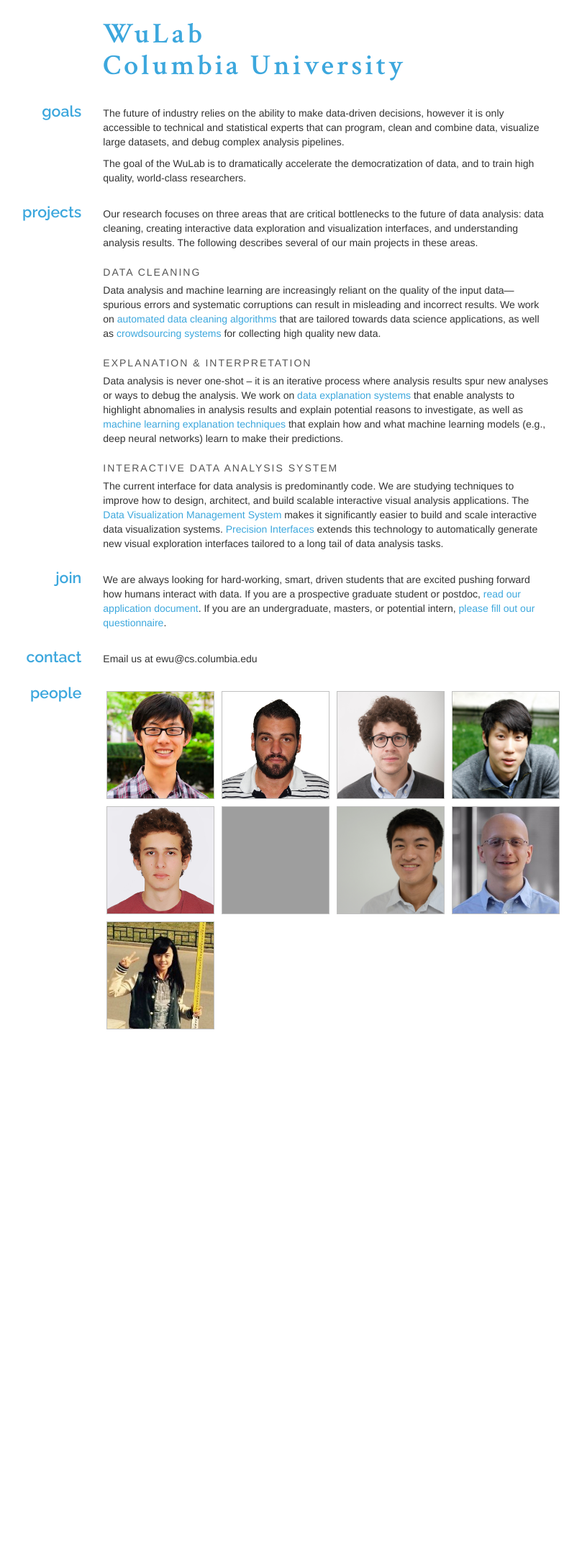
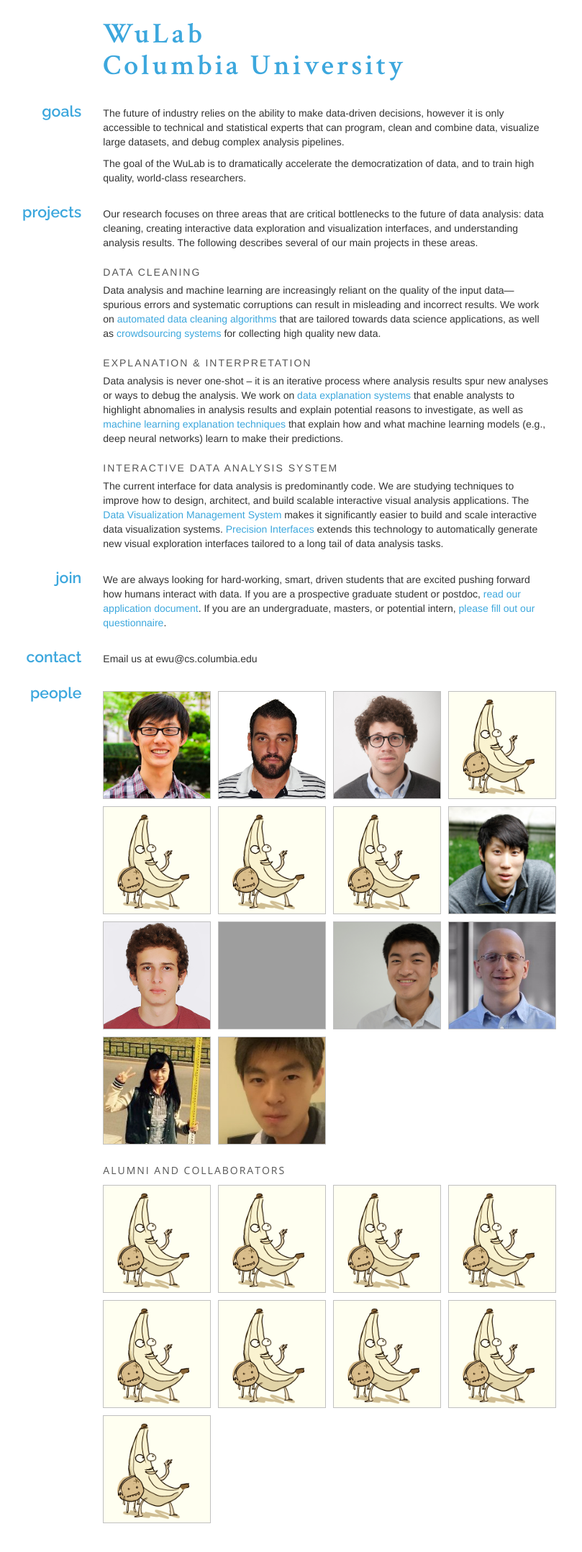
Before and after one commit to cudbg/lab, a Jekyll site: the page built from index.md, in a window 1280 px wide. Shown: the whole page at 72% size, without its empty margins (141-950 px from the left). Built offline with Jekyll 4.4.1, drawn with Linux system fonts in a browser that asks for light colours; some web fonts are replaced; before the commit the page ends 1455 px from its top, so only the background shows below that; grey boxes are pictures that could not be loaded.

Commit message:
updated list of people

```diff
--- a/_includes/people.html
+++ b/_includes/people.html
@@ -1,17 +1,21 @@
 <div class="people">
-  {% for person in {{include.people.people}} %}
-    {% if person.img %}
-    <li class="person">
-      <img class="img" style="background-image:url(./files/images/people/{{ person.img }})"></img>
-      <div class="name">
-        <a href="{{person.url}}#">{{person.name}}</a>
+  {% for person in {{include.people}} %}
+    {% assign img = {{person.img}} %}
+    {% if img == nil %} {% assign img = "noimage.png" %} {% endif %}
+
+    <span class="person">
+      <img class="img" style="background-image:url(./files/images/people/{{ img }})"></img>
+      <div class="namebox">
+        {% if person.url %}
+          <a class="name" href="{{person.url}}#">{{person.name}}</a>
+        {% else %}
+          <div class="name">{{person.name}}</div>
+        {% endif %}
         <span>{{person.role}}</span>
       </div>
-    {% else %}
-    {% endif %}
+    </span>
   {% endfor %}
-
+  <div class="clear" style="clear:both"/>
 </div>
 
-
 <link rel="stylesheet" type="text/css" href="{{ "/files/css/people.css" | relative_url }}" />
--- a/_layouts/index.html
+++ b/_layouts/index.html
@@ -60,7 +60,9 @@
 <div class="row body" >
   <div class="col-md-2 offset-md-2 stitle">people</div>
   <div class="col-md-8">
-   {% include people.html people=site.data.people %}
+    {% include people.html people=site.data.people.current %}
+    <strong>Alumni and Collaborators</strong>
+    {% include people.html people=site.data.people.alum %}
   </div>
 </div>
 
--- a/files/css/people.css
+++ b/files/css/people.css
@@ -2,11 +2,15 @@
   list-style-position:outside;
   list-style-type: none;
   font-family: 'Open Sans';
+  padding: 0px;
+  margin-bottom: 2ex;
 }
-.people li.person {
+.people span.person {
   float: left;
   width: 150px;
   margin: 5px;
+  margin-left: 0px;
+  margin-right: 10px;
   position: relative;
 }
 .people .img {
@@ -16,7 +20,7 @@
   background-size: cover;
 }
 
-li.person .name {
+span.person .namebox {
   position: absolute;
   bottom: 0px;
   padding-top: 50%;
@@ -24,28 +28,29 @@
   text-shadow: 0 1px 3px rgba(0,0,0,0.6);
   width: 100%;
   opacity: 0;
+  font-size: 10px;
 }
-li.person .name a {
+span.person .namebox .name {
   font-size: 13px;
   color: white;
   margin-left: 10px;
   opacity: 0;
   font-weight: 700;
 }
-li.person span {
+span.person span {
   display: block;
   text-transform: uppercase;
   padding-left: 10px;
   margin-bottom: 5px;
   opacity: 0;
 }
-li.person:hover .name {
+span.person:hover .namebox {
   -webkit-transition: opacity 0.2s;
   opacity: 1;
   background: linear-gradient(to bottom,  rgba(0,0,0,0) 0%,rgba(0,0,0,0.4) 100%);
 }
 
-li.person:hover .name a, li.person:hover span {
+span.person:hover .namebox .name, span.person:hover span {
   opacity: 1;
   text-decoration: none;
 }
```
Also changed, not shown: _data/people.yml (+40 -1 lines), files/images/people/haoci.jpg (added), files/images/people/noimage.png.
